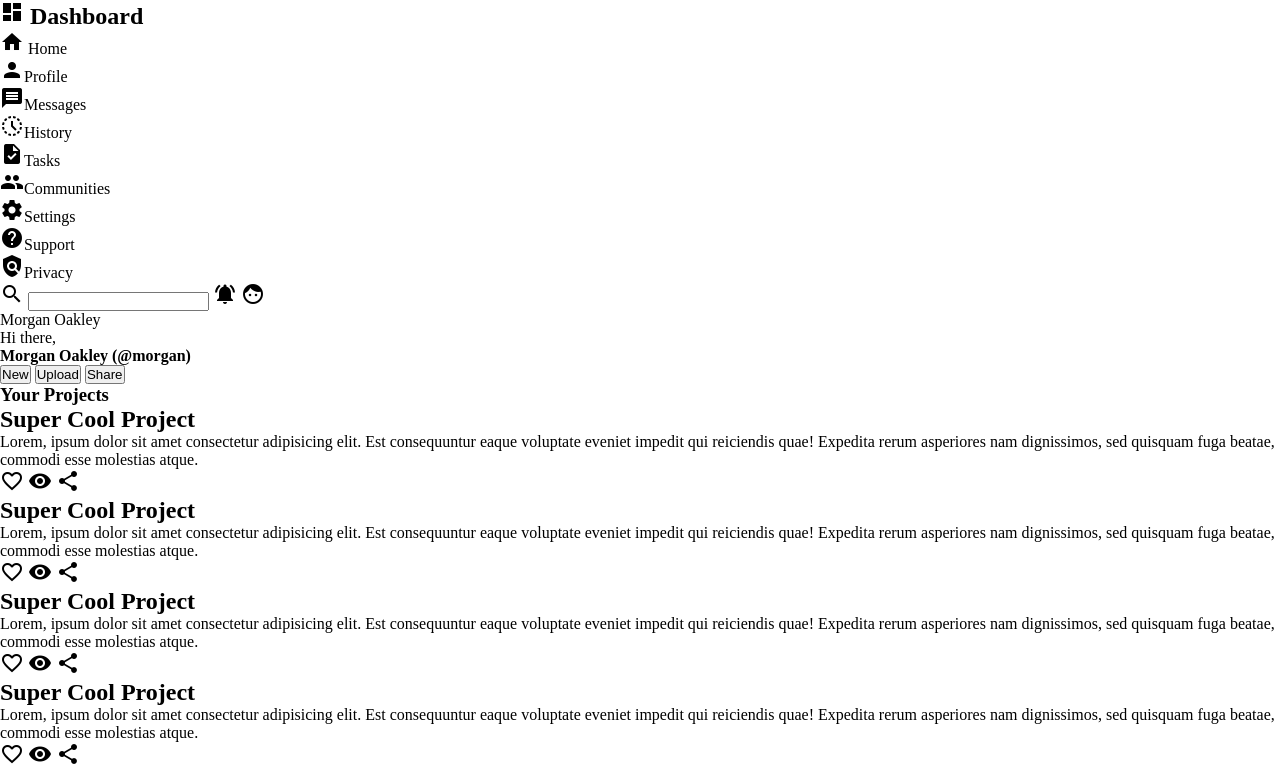
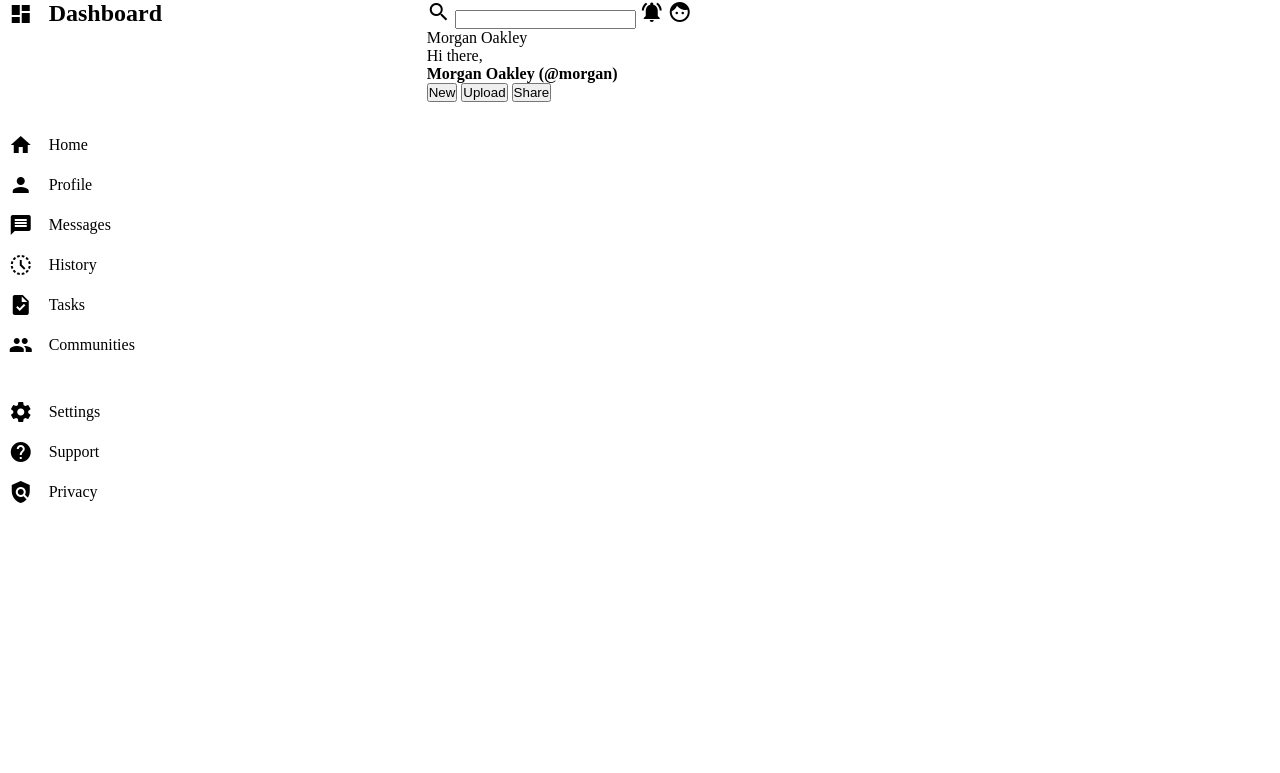
Before and after one commit to Productionmax/Admin-Dashboard, a plain HTML site: page index.html in a window 1280 px wide. Shown: the top 773 px of the page. Drawn offline with Linux system fonts and the light colour scheme.

Commit message:
CSS on sidebar is finished, and made changes to the sidebar's HTML

```diff
--- a/index.html
+++ b/index.html
@@ -14,21 +14,41 @@
         <div class="dashboard">
             <div class="sidebar">
                 <div class="firstbar">
-                    <h2><span class="material-icons">
-                    dashboard </span> Dashboard</h2>
+                    <div class="selection">
+                        <span class="material-icons">
+                            dashboard </span><h2> Dashboard</h2>
+                    </div>
                 </div>
                 <div class="midbar">
-                    <p><span class="material-icons">home</span> Home</p>
-                    <p><span class="material-icons">person</span>Profile</p>
-                    <p><span class="material-icons">message</span>Messages</p>
-                    <p><span class="material-icons">history_toggle_off</span>History</p>
-                    <p><span class="material-icons">task</span>Tasks</p>
-                    <p><span class="material-icons">group</span>Communities</p>
+                    <div class="selection">
+                        <span class="material-icons">home</span><p> Home</p>
+                    </div>
+                    <div class="selection">
+                        <span class="material-icons">person</span><p>Profile</p>
+                    </div>
+                    <div class="selection">
+                        <span class="material-icons">message</span><p>Messages</p>
+                    </div>
+                    <div class="selection">
+                        <span class="material-icons">history_toggle_off</span><p>History</p>
+                    </div>
+                    <div class="selection">
+                        <span class="material-icons">task</span><p>Tasks</p>
+                    </div>
+                    <div class="selection">
+                        <span class="material-icons">group</span><p>Communities</p>
+                    </div>
                 </div>
                 <div class="lastbar">
-                    <p><span class="material-icons">settings</span>Settings</p>
-                    <p><span class="material-icons">help</span>Support</p>
-                    <p><span class="material-icons">policy</span>Privacy</p>
+                    <div class="selection">
+                       <span class="material-icons">settings</span><p>Settings</p>
+                    </div>
+                    <div class="selection">
+                        <span class="material-icons">help</span><p>Support</p>
+                    </div>
+                    <div class="selection">
+                        <span class="material-icons">policy</span><p>Privacy</p>
+                    </div>
                 </div>
             </div>
             <div class="header">
--- a/style.css
+++ b/style.css
@@ -1,3 +1,4 @@
+
 * {
     margin: 0;
     padding: 0;
@@ -8,3 +9,25 @@ body {
     width:100%;
     margin: 0 auto;
 }
+.dashboard{
+    display:grid;
+    grid-template-columns:1fr 2fr ;
+}
+.sidebar{
+    height:100vh;
+    width:40%;
+    display:grid;
+    justify-content: center;
+    grid-template-rows: 1fr 2fr 3fr;
+}
+.selection{
+    display:flex;
+    align-items: center;
+    gap:16px;
+}
+.firstbar,.midbar,.lastbar{
+    display:flex;
+    flex-direction: column;
+    gap:16px;
+
+}
```
